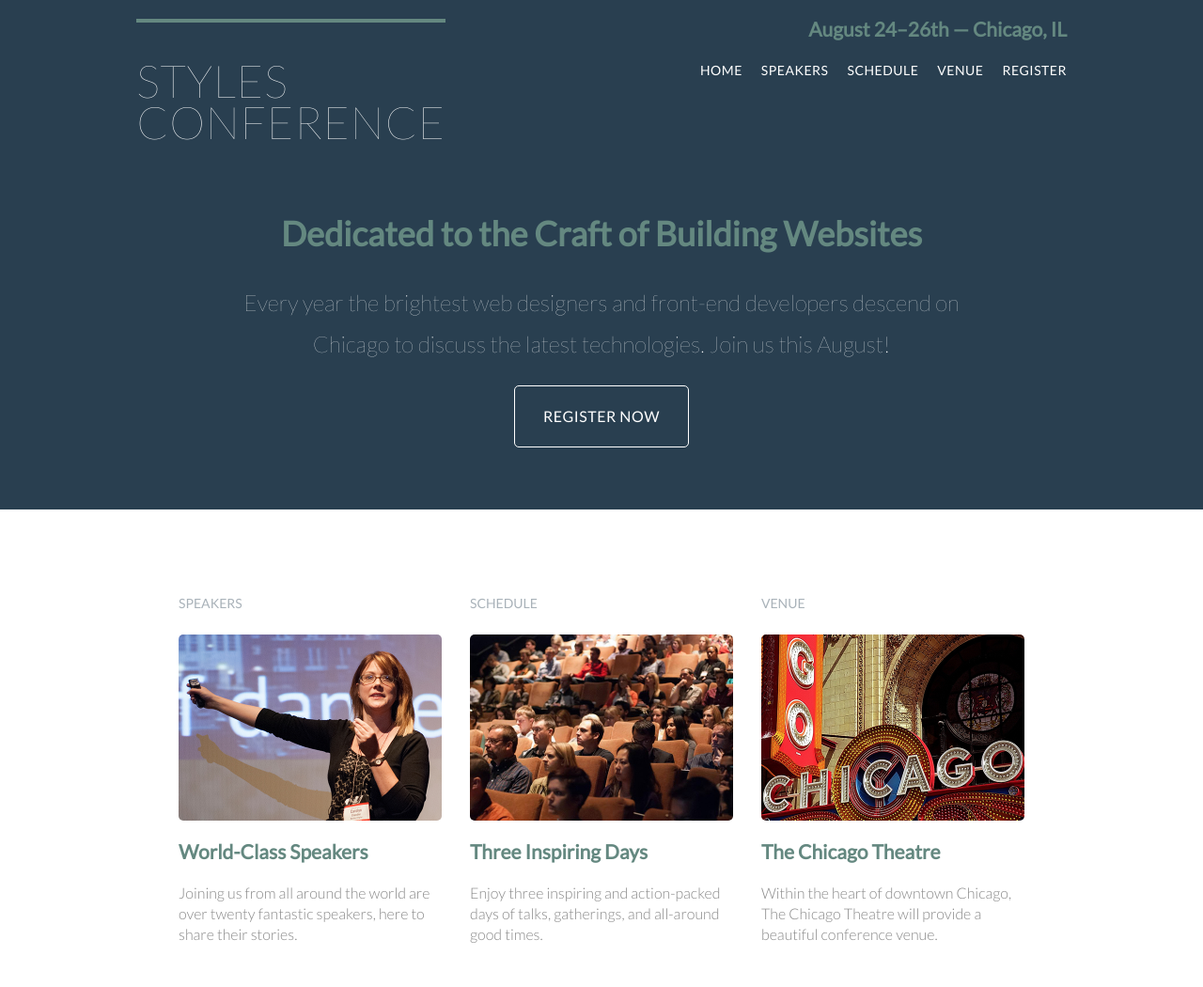
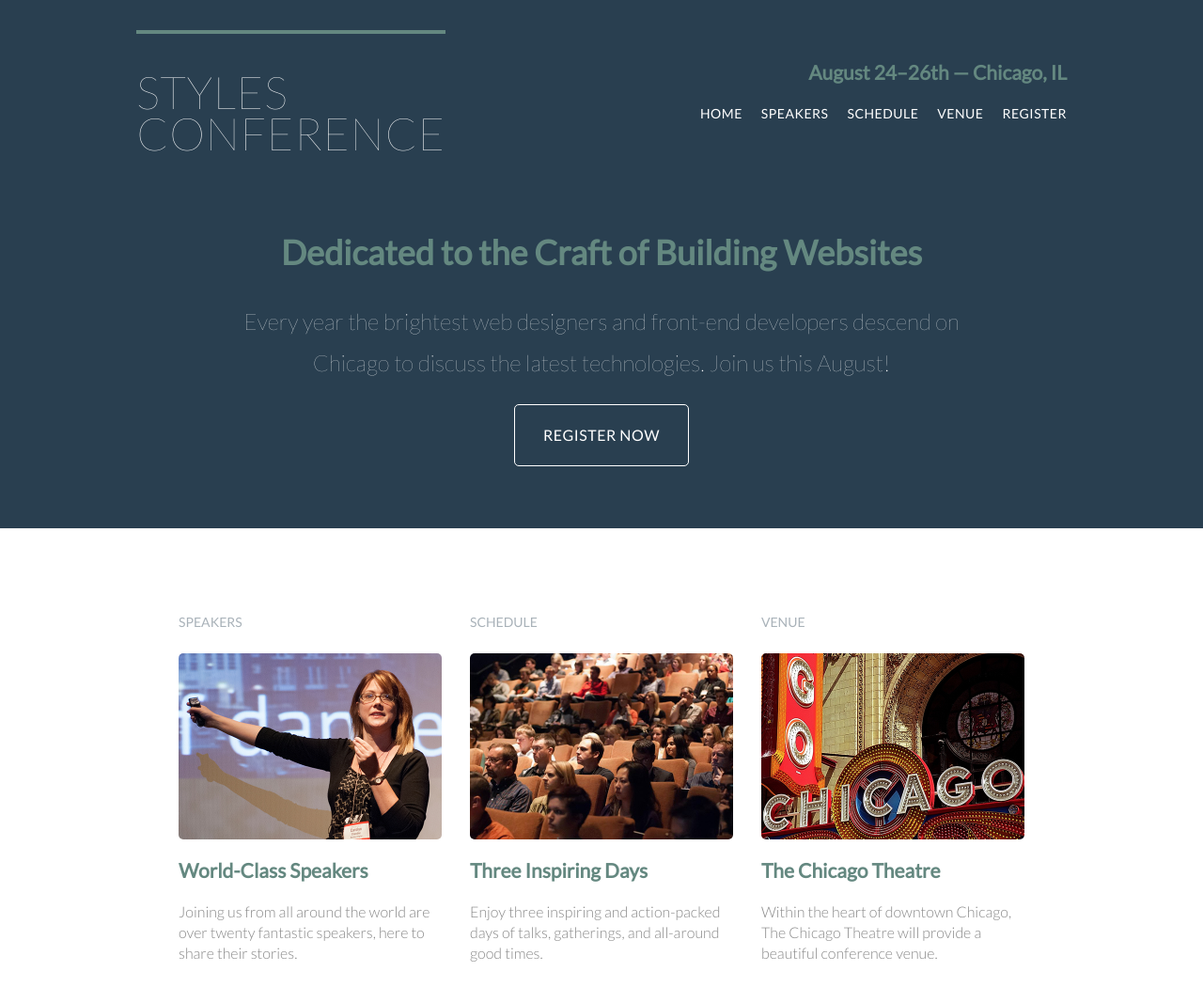
Before and after one commit to eastie71/learn_shayhowe, a website: page app/index.html in a window 1280 px wide. Shown: the top 1050 px of the page at 94% size. Drawn offline with Linux system fonts and the light colour scheme.

Commit message:
Fix header section on home page

```diff
--- a/app/assets/stylesheets/modules/_nav.css
+++ b/app/assets/stylesheets/modules/_nav.css
@@ -5,7 +5,7 @@
 */
 
 .nav {
-  	text-align: right;
+  	float: right;
   	ul {
 		margin: 0;
 		padding: 0;
--- a/app/assets/stylesheets/modules/_site-header.css
+++ b/app/assets/stylesheets/modules/_site-header.css
@@ -1,5 +1,4 @@
 .site-header {
-  width: 100%;
   a {
     color: #fff;
   }
@@ -7,20 +6,17 @@
     color: $mainGreen;
   }
   &__logo {
-    margin: 0 auto;
-    top: 0;
     float: left;
     border-top: 4px solid $mainGreen;
-    padding: 40px 0 22px 0;
+    padding: 40px 0 8px 0;
     font-size: 48px;
     line-height: 44px;
     font-weight: 100;
     letter-spacing: .5px;
     text-transform: uppercase;
-    @mixin clearfix;
   }
   &__tagline {
-    margin: 20px 0 22px 0;
-    text-align: right;
+    float: right;
+    margin: 66px 0 22px 0;
   }
 }
--- a/app/assets/stylesheets/modules/_wrapper.css
+++ b/app/assets/stylesheets/modules/_wrapper.css
@@ -3,4 +3,5 @@
 	margin: 0 auto;
 	padding-left: 30px;
 	padding-right: 30px;
+	@mixin clearfix;
 }
--- a/app/temp/stylesheets/main.css
+++ b/app/temp/stylesheets/main.css
@@ -834,10 +834,6 @@ textarea {
   margin-bottom: 22px;
 }
 
-.site-header {
-  width: 100%;
-}
-
 .site-header a {
     color: #fff;
   }
@@ -847,11 +843,9 @@ textarea {
   }
 
 .site-header__logo {
-    margin: 0 auto;
-    top: 0;
     float: left;
     border-top: 4px solid #648880;
-    padding: 40px 0 22px 0;
+    padding: 40px 0 8px 0;
     font-size: 48px;
     line-height: 44px;
     font-weight: 100;
@@ -859,15 +853,9 @@ textarea {
     text-transform: uppercase;
   }
 
-.site-header__logo::after {
-		content: "";
-		clear: both;
-		display: table;
-	}
-
 .site-header__tagline {
-    margin: 20px 0 22px 0;
-    text-align: right;
+    float: right;
+    margin: 66px 0 22px 0;
   }
 
 .wrapper {
@@ -877,6 +865,12 @@ textarea {
 	padding-right: 30px;
 }
 
+.wrapper::after {
+		content: "";
+		clear: both;
+		display: table;
+	}
+
 /*
   ========================================
   Navigation
@@ -884,7 +878,7 @@ textarea {
 */
 
 .nav {
-  	text-align: right;
+  	float: right;
 }
 
 .nav ul {
```
Also changed, not shown: 1 other file.
